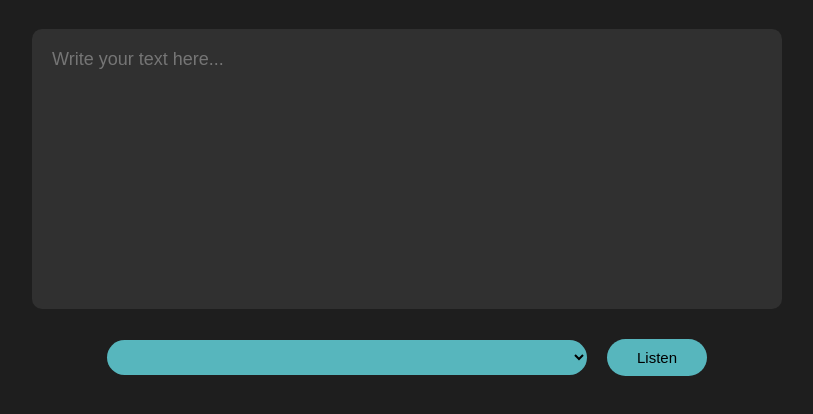
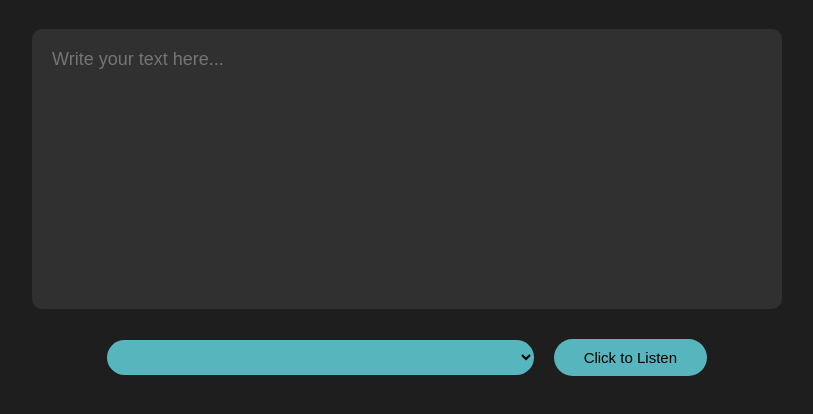
Before and after one commit to Salmarahmati/Converter, a plain HTML site: page index.html in a window 1280 px wide. Shown: the part 224-638 px from the top of the page, without its empty margins (233-1046 px from the left). Drawn offline with Linux system fonts and the light colour scheme.

Commit message:
the button name have changed ..

```diff
--- a/index.html
+++ b/index.html
@@ -15,7 +15,7 @@
         <textarea placeholder="Write your text here..."></textarea>
         <div class="row">
             <select></select>
-            <button> Listen</button>
+            <button>Click to Listen</button>
         </div>
     </div>
     <script src="script.js"></script>
```
